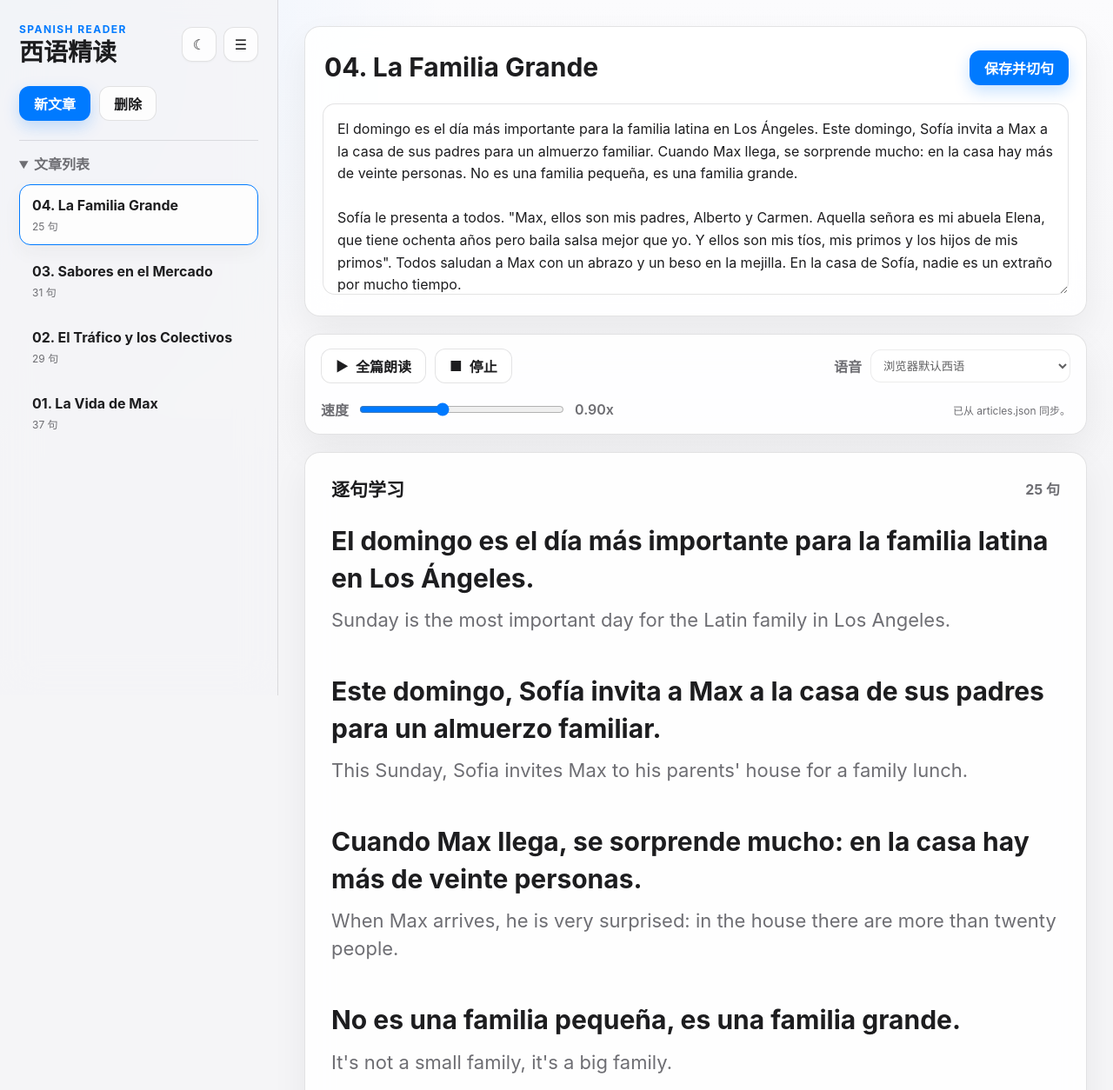
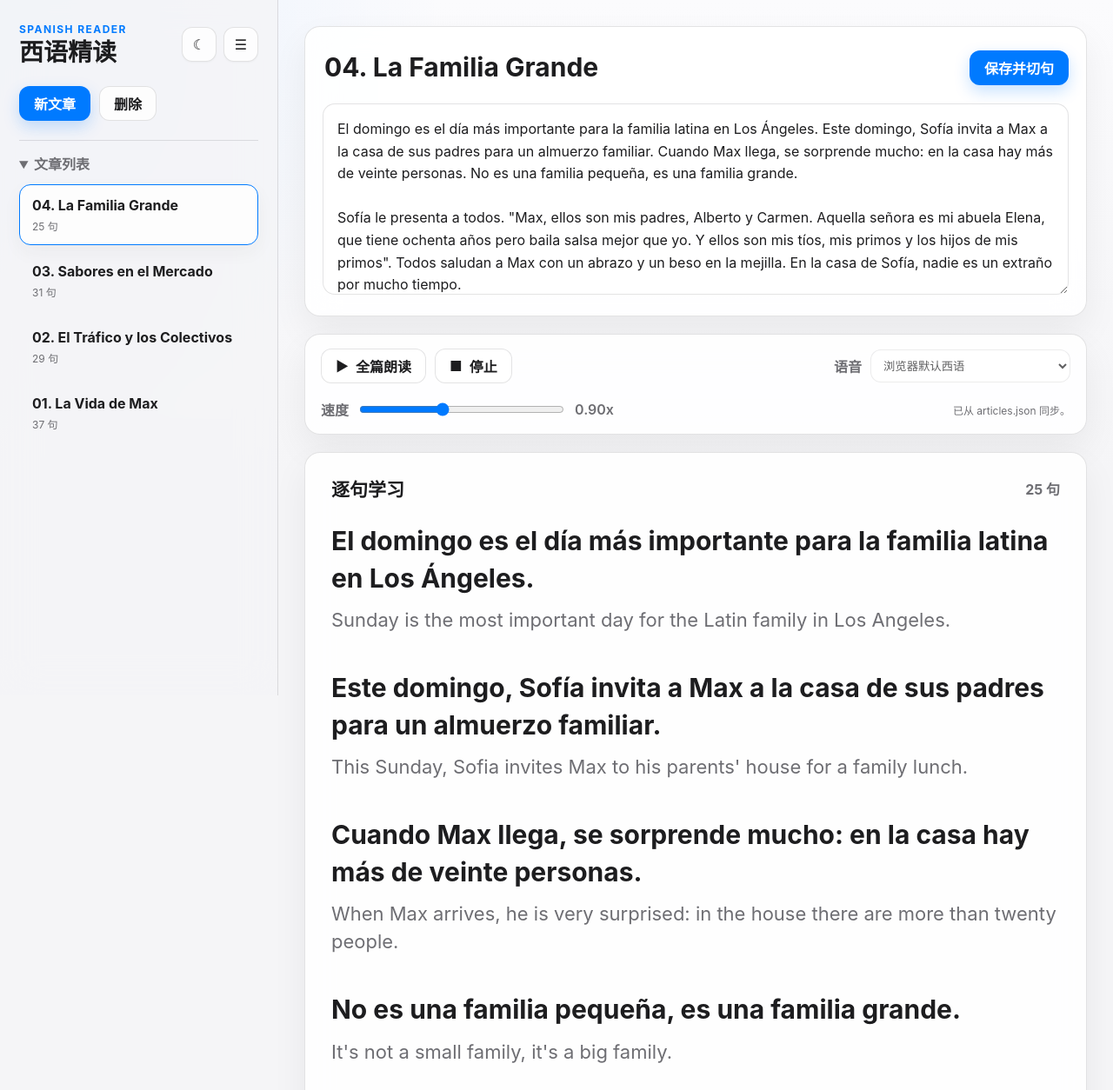
Before and after one commit to BaiRensan/SpanishReader, a website: page index.html in a window 1280 px wide. Shown: the top 1254 px of the page at 87% size. Drawn offline with Linux system fonts and the light colour scheme; no server answers.

Commit message:
Update styles.css

```diff
--- a/styles.css
+++ b/styles.css
@@ -441,7 +441,7 @@
 
 .sentences {
   display: grid;
-  gap: 24px;
+  gap: 20px;
 }
 
 .sentence-card {
```
